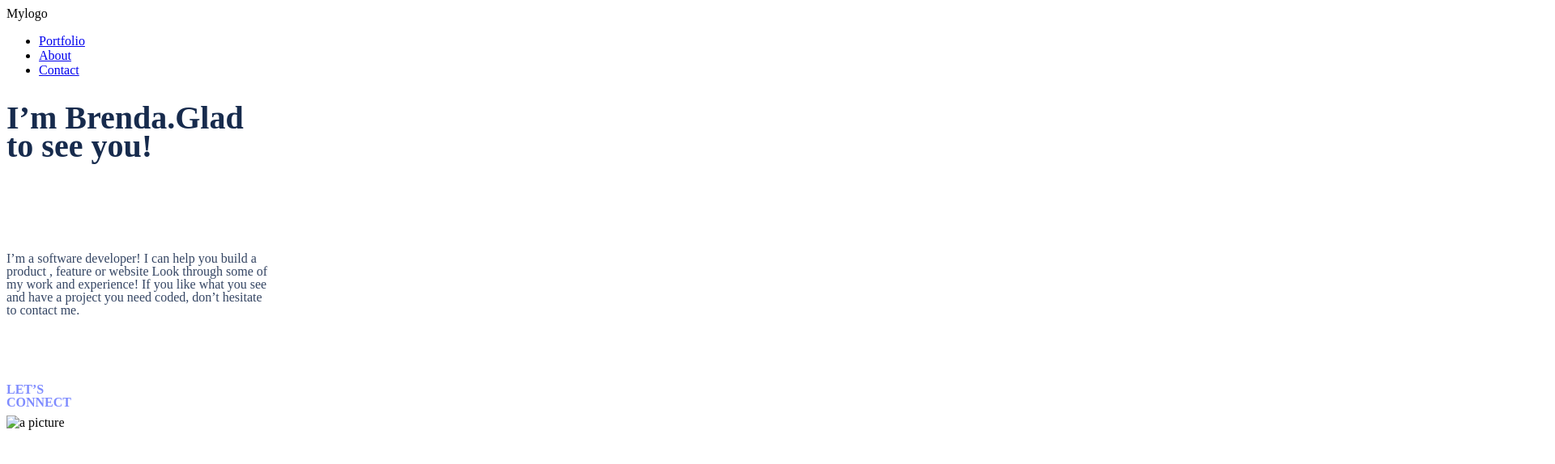
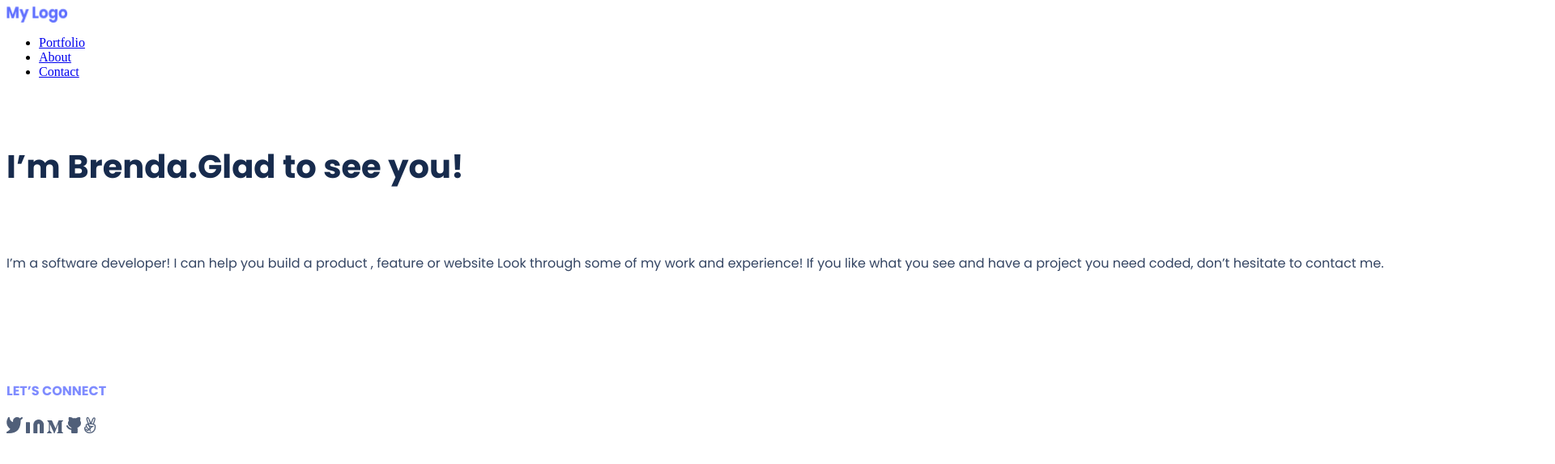
Before and after one commit to brendalutiku/Mobiletestproject, a plain HTML site: page index.html in a window 1280 px wide. Shown: the top 574 px of the page at 81% size, 1920 px wide, since content can reach past the window. Drawn offline with Linux system fonts and the light colour scheme.

Commit message:
Updated files

```diff
--- a/index.html
+++ b/index.html
@@ -5,14 +5,18 @@
     <meta http-equiv="X-UA-Compatible" content="IE=edge" />
     <meta name="viewport" content="width=device-width, initial-scale=1.0" />
     <title>Practice On Responsive Web Design</title>
+    <link rel="preconnect" href="https://fonts.googleapis.com">
+<link rel="preconnect" href="https://fonts.gstatic.com" crossorigin>
+<link href="https://fonts.googleapis.com/css2?family=Poppins:wght@400;500;700;900&display=swap" rel="stylesheet">
+
     <link rel="stylesheet" href="style.css" />
   </head>
 
   <body>
     <header>
-      <div class="log o">Mylogo</div>
+      <img src="./images/My Logo.png" alt="" class="logo" />
       <nav class="links">
-        <ul>
+        <ul class="main">
           <li class="first"><a href="#">Portfolio</a></li>
           <li class="second"><a href="#">About</a></li>
           <li class="third"><a href="#">Contact</a></li>
@@ -21,7 +25,7 @@
     </header>
 
     <section class="container">
-      <h2 class="headin">I’m Brenda.Glad to see you!</h2>
+      <h2 class="heading">I’m Brenda.Glad to see you!</h2>
       <p class="paragrap">
         I’m a software developer! I can help you build a product , feature or
         website Look through some of my work and experience! If you like what
@@ -29,7 +33,12 @@
       </p>
       <h3>LET’S CONNECT</h3>
       <div class="second-container">
-        <img src="images/vector.jpg" alt="a picture " />
+        <img src="./images/Vector (1).png" alt="" class="vector1">
+        <img src="./images/Vector (2).png " alt="" class="vector2">
+        <img src="./images/Vector (3).png" alt="" class="vector3">
+        <img src="./images/Vector (4).png" alt="" class="vector4">
+        <img src="./images/Vector (5).png" alt="" class="vector5">
+        <img src="./images/Vector (6).png" alt="" class="vector6">
       </div>
     </section>
   </body>
--- a/style.css
+++ b/style.css
@@ -1,66 +1,106 @@
-@import url("https://fonts.googleapis.com/css2?family=Poppins:wght@200;300;400;500&display=swap");
+@import url("https://fonts.googleapis.com/css2?family=Poppins:wght@400;500;700;900&display=swap");
 
 body {
+  position: absolute;
   width: 375%;
   height: 718px;
-  background: url(images/header-shapes-mobile.png);
-  border: white;
+  left: 0;
+  top: 0;
+
+  /* Neutrals/N0 */
+  background: #f8ecec;
+  background: url(./header-shapes\ mobile.png);
 }
 
-.container {
-  width: 375%;
-  height: 604px;
-  top: 92px;
-  padding: 114px, 24px, 114, 24;
-  gap: 12px;
+.logo {
+  /* My Logo */
+  width: 76px;
+  height: 20px;
+  font-family: 'Poppins', sans-serif;
+  font-style: normal;
+  font-weight: 700;
+  font-size: 18px;
+  line-height: 20px;
+
+  /* identical to box  height, or 111% */
+  display: flex;
+  align-items: center;
+  text-align: center;
+
+  /* Primary/B400 */
+  color: #6070ff;
+
+  /* Inside auto layout */
+  flex: none;
+  order: 0;
+  flex-grow: 0;
 }
 
-.headin {
+.heading {
+  /*  Primary Text */
+  width: 327%;
   height: 150px;
-  width: 327px;
-  left: 24px;
-  top: 114px;
-  border-radius: nullpx;
-  font-family: 'Times New Roman', Times, serif;
-  font-style: bold;
+
+  /* Header / 2 */
+  font-family: 'Poppins', sans-serif;
+  font-style: normal;
+  font-weight: 700;
   font-size: 40px;
   line-height: 52px;
-  line-height: 87%;
-  align-items: left;
-  vertical-align: center;
-  fill: solid;
+
+  /* or 130% */
+  display: flex;
+  align-items: center;
+
+  /* Neutrrals/N800 */
   color: #172b4d;
+
+  /* Inside auto layout */
+  flex: none;
+  order: 0;
+  flex-grow: 0;
 }
 
 .paragrap {
+  /* Primary T ext */
+  width: 327%;
   height: 146px;
-  width: 327px;
-  left: 24px;
-  top: 276px;
-  border-radius: nullpx;
-  font-family: 'Times New Roman', Times, serif;
-  font-style: regular;
+
+  /* Body / 2 */
+  font-family: 'Poppins', sans-serif;
+  font-style: normal;
+  font-weight: 400px;
   font-size: 16px;
-  line-height: 100%;
-  align-items: left;
-  vertical-align: top;
-  fill: solid;
+  line-height: 24px;
+
+  /* Neutrals/N600 */
   color: #344563;
+
+  /* Inside auto layout */
+  flex: none;
+  order: 1;
+  flex-grow: 0;
 }
 /* stylelint-disable-next-line rule-empty-line-before */
 h3 {
+  width: 117%;
   height: 24px;
-  width: 117px;
-  left: 0 px;
-  top: 0 px;
-  border-radius: nullpx;
-  font-family: 'Times New Roman', Times, serif;
-  font-style: medium;
-  font-size: medium;
+
+  /* Body / 2 - Bolder */
+  font-family: 'Poppins', sans-serif;
+  font-style: normal;
+  font-weight: 500px;
+  font-size: 16px;
   line-height: 24px;
   line-height: 100%;
-  align-items: left;
-  vertical-align: top;
-  fill: solid;
+
+  /* identical to box height, or 150% */
+
+  /* Primary/B300 */
   color: #7f8cff;
+
+  /* Inside auto layout */
+  flex: none;
+  order: 0;
+  flex-grow: 0;
 }
```
Also changed, not shown: images/My Logo.png (added), images/Vector (1).png (added), images/Vector (2).png (added), images/Vector (3).png (added), images/Vector (4).png (added), images/Vector (5).png (added), images/Vector (6).png (added), 1 other file.
